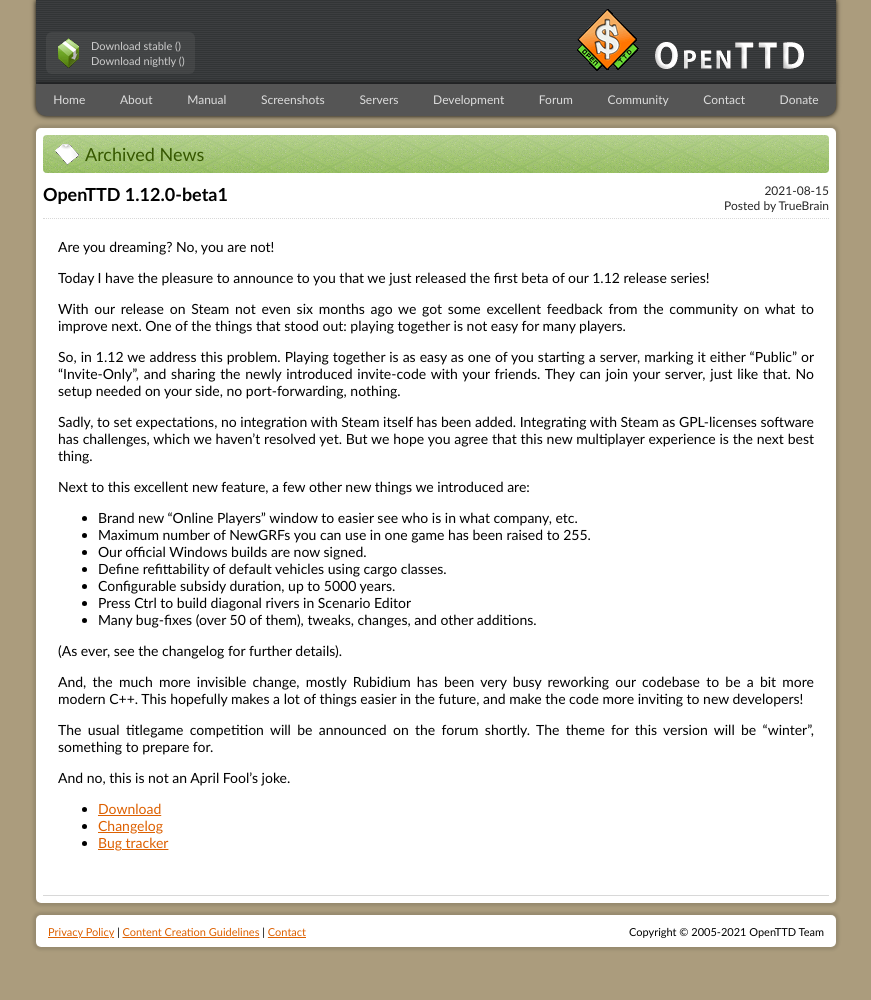
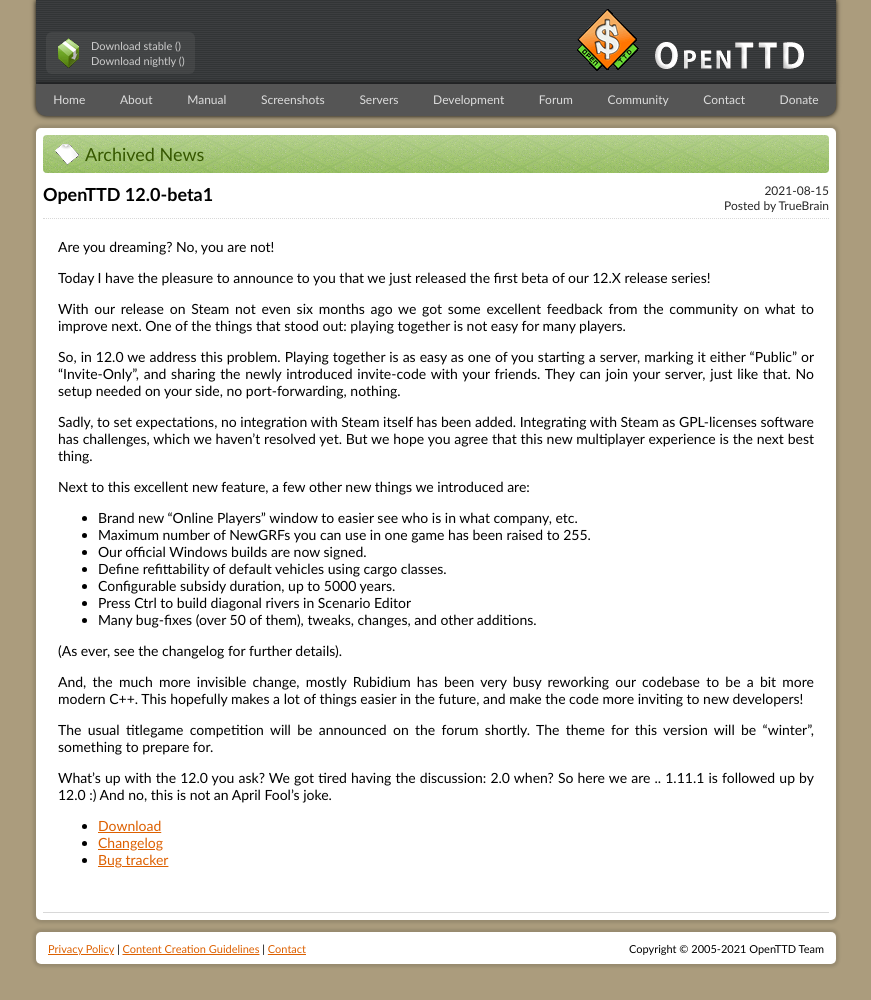
Before and after one commit to OpenTTD/website, a Jekyll site: the page built from _posts/2021-08-15-openttd-12-0-beta1.md, in a window 1280 px wide. Shown: the whole page, without its empty margins (204-1075 px from the left). Built offline with Jekyll 4.4.1, drawn with Linux system fonts in a browser that asks for light colours.

Commit message:
Rebrand 1.12 to 12.X

```diff
--- a/_posts/2021-08-15-openttd-1-12-0-beta1.md
+++ b/_posts/2021-08-15-openttd-12-0-beta1.md
@@ -1,17 +1,17 @@
 ---
-title: OpenTTD 1.12.0-beta1
+title: OpenTTD 12.0-beta1
 author: TrueBrain
 ---
 
 Are you dreaming?
 No, you are not!
 
-Today I have the pleasure to announce to you that we just released the first beta of our 1.12 release series!
+Today I have the pleasure to announce to you that we just released the first beta of our 12.X release series!
 
 With our release on Steam not even six months ago we got some excellent feedback from the community on what to improve next.
 One of the things that stood out: playing together is not easy for many players.
 
-So, in 1.12 we address this problem.
+So, in 12.0 we address this problem.
 Playing together is as easy as one of you starting a server, marking it either "Public" or "Invite-Only", and sharing the newly introduced invite-code with your friends.
 They can join your server, just like that.
 No setup needed on your side, no port-forwarding, nothing.
@@ -37,8 +37,11 @@
 The usual titlegame competition will be announced on the forum shortly.
 The theme for this version will be "winter", something to prepare for.
 
+What's up with the 12.0 you ask?
+We got tired having the discussion: 2.0 when?
+So here we are .. 1.11.1 is followed up by 12.0 :)
 And no, this is not an April Fool's joke.
 
 * [Download](https://www.openttd.org/downloads/openttd-releases/testing.html)
-* [Changelog](https://cdn.openttd.org/openttd-releases/1.12.0-beta1/changelog.txt)
+* [Changelog](https://cdn.openttd.org/openttd-releases/12.0-beta1/changelog.txt)
 * [Bug tracker](https://github.com/OpenTTD/OpenTTD/issues)
```
